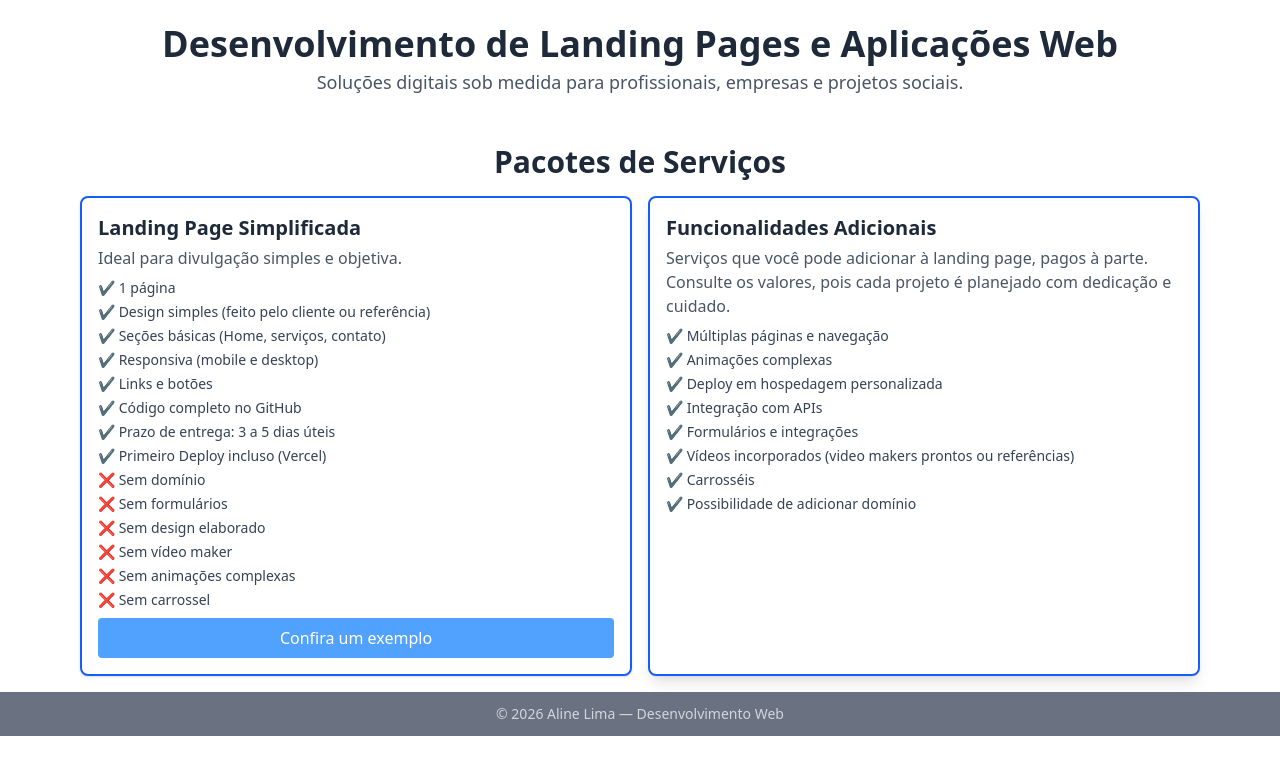
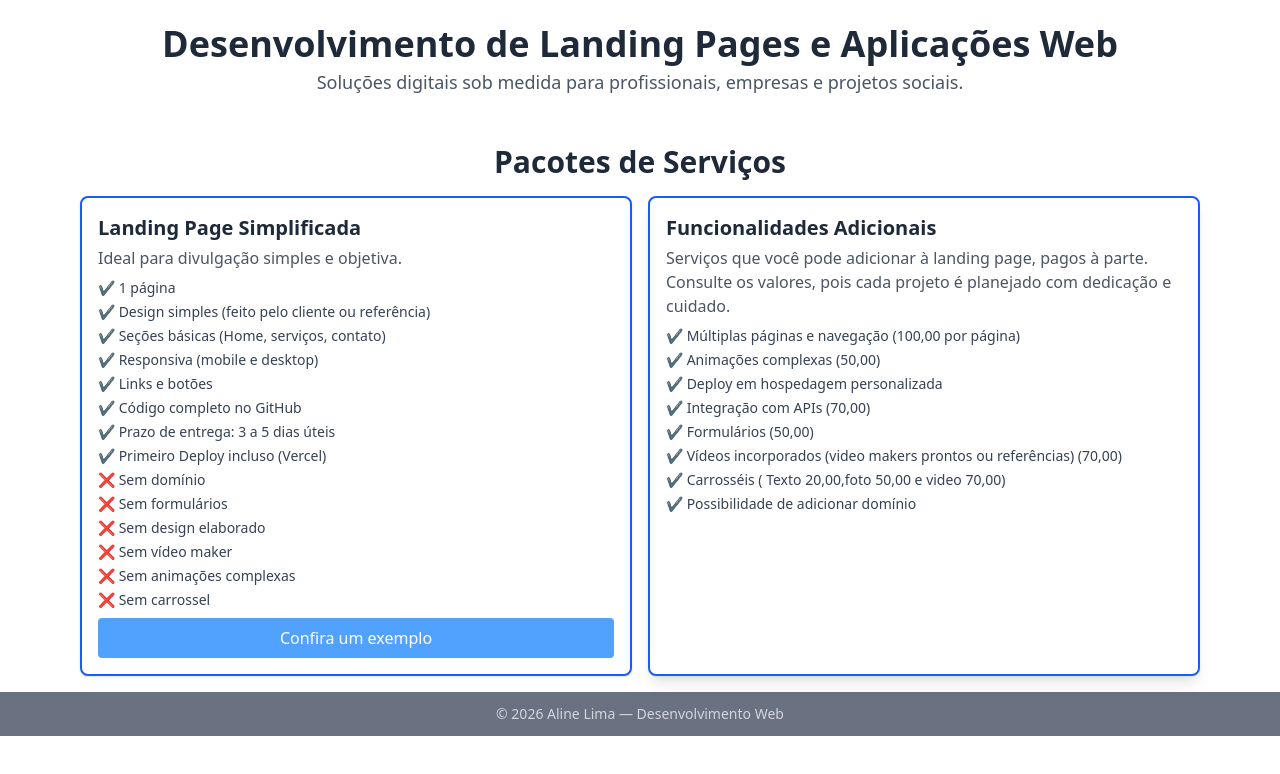
Before and after one commit to Aline12Lima/Pacotes, a React (Vite) app: page / in a window 1280 px wide. Shown: the top 774 px of the page. Built offline with nearby package versions, Linux system fonts and the light colour scheme.

Commit message:
adiciona valores

```diff
--- a/src/App.tsx
+++ b/src/App.tsx
@@ -67,15 +67,16 @@ export default function App() {
             </p>
 
             <ul className="text-sm text-gray-700 space-y-1 mb-2">
-              <li>✔️ Múltiplas páginas e navegação</li>
-              <li>✔️ Animações complexas</li>
+              <li>✔️ Múltiplas páginas e navegação (100,00 por página)</li>
+              <li>✔️ Animações complexas (50,00)</li>
               <li>✔️ Deploy em hospedagem personalizada</li>
-              <li>✔️ Integração com APIs</li>
-              <li>✔️ Formulários e integrações</li>
+              <li>✔️ Integração com APIs (70,00)</li>
+              <li>✔️ Formulários (50,00)</li>
               <li>
                 ✔️ Vídeos incorporados (video makers prontos ou referências)
+                (70,00)
               </li>
-              <li>✔️ Carrosséis</li>
+              <li>✔️ Carrosséis ( Texto 20,00,foto 50,00 e video 70,00)</li>
               <li>✔️ Possibilidade de adicionar domínio</li>
             </ul>
           </div>
```
